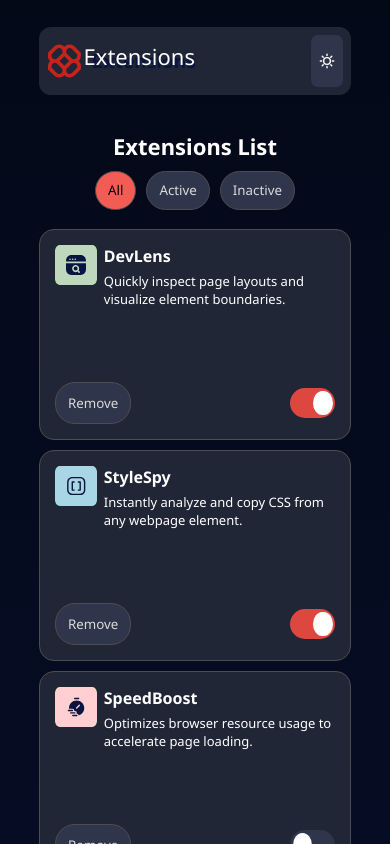
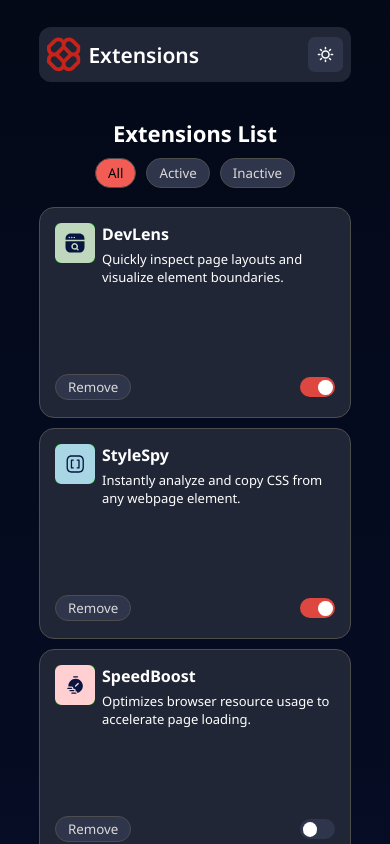
Before and after one commit to Kenzkyi/browser-extension, a React (Vite) app: page / in a window 390 px wide. Shown: the top 844 px of the page. Built offline with nearby package versions, Linux system fonts and the light colour scheme.

Commit message:
responsive on higher screen

```diff
--- a/src/App.jsx
+++ b/src/App.jsx
@@ -1,6 +1,7 @@
 import React, { useEffect } from 'react'
 import sunIcon from './assets/images/icon-sun.svg'
 import moonIcon from './assets/images/icon-moon.svg'
+import logo from './assets/images/logo.svg'
 import { useDispatch, useSelector } from 'react-redux'
 import { setDatas, setfilteredDatas, setMode, setNavState } from './global/slice'
 
@@ -50,8 +51,8 @@ const App = () => {
     <div className='app' style={{background:isDark ? 'linear-gradient(180deg, #040918 0%, #091540 100%)' : 'linear-gradient(180deg, #EBF2FC 0%, #EEF8F9 100%)'}}>
       <div className="app-header" style={{background:isDark ? 'hsl(226, 25%, 17%)' : 'hsl(200, 60%, 99%)',boxShadow:isDark ? 'none' : 'rgba(149, 157, 165, 0.2) 0px 8px 24px;'}}>
         <nav>
-          <p style={{display:isDark ? 'flex' : 'none' }}>Extensions</p>
-          <svg height={'100%'} width={'100%'} color='blue' />
+          <img src={logo} />
+          <p style={{color:isDark ? 'white' : 'hsl(226, 25%, 17%)'}}>Extensions</p>
         </nav>
         <aside style={{backgroundColor:isDark ? 'hsl(225, 23%, 24%)' : 'hsl(0, 0%, 93%)'}} onClick={()=>dispatch(setMode(!isDark))}>
           {
--- a/src/index.css
+++ b/src/index.css
@@ -6,7 +6,7 @@
 }
 
 .app{
-  min-height: 100vh;
+  min-height: 100dvh;
   width: 100%;
   background: linear-gradient(180deg, #040918 0%, #091540 100%);
   display: flex;
@@ -17,43 +17,42 @@
 }
 
 .app-header{
-  height: 8vh;
+  height: 55px;
   width: 80%;
   background-color: hsl(226, 25%, 17%);
   border-radius: 12px;
   padding: 8px;
   display: flex;
   justify-content: space-between;
+  align-items: center;
 
 
   nav{
-    height: 100%;
+    height: 35px;
     width: 150px;
-    position: relative;
+    display: flex;
+    align-items: center;
+    gap: 7px;
 
     p{
-      position: absolute;
       color: white;
-      font-size: 19px;
-      right: 7px;
-      top: 2px;
+      font-size: 21px;
+      font-weight: 600;
+      right: 1%;
+      top: 5%;
     }
 
-    svg{
-      height: 100%;
-      width: 100%;
-      background: url('./assets/images/logo.svg');
-      background-repeat: no-repeat;
-      background-position: center;
-      background-size: contain;
+    img{
+      height: 35px;
+      width: 35px;
+    }
 
 
-    }
   }
 
   aside{
-    height: 100%;
-    width: 32px;
+    height: 35px;
+    width: 35px;
     background-color: hsl(225, 23%, 24%);
     border-radius: 7px;
     display: flex;
@@ -68,19 +67,11 @@
     }
   }
 
-  @media screen and (max-width:480px) {
-    nav{
-      p{
-        top: 6px;
-        right: 2px;
-        font-size: 22px;
-      }
-    }
-  }
+
 }
 
 .app-secondLayer{
-  min-height: 4.7vh;
+  min-height: 4.7dvh;
   width: 80%;
   margin-top: 36px;
   display: flex;
@@ -93,7 +84,7 @@
   }
 
   section{
-    height: 4.7vh;
+    height: 30px;
     display: flex;
     gap: 10px;
 
@@ -119,7 +110,7 @@
 }
 
 .app-thirdLayer{
-  min-height: 20vh;
+  min-height: 50dvh;
   width: 80%;
   display: grid;
   margin-top: 19px;
@@ -128,7 +119,7 @@
   margin-bottom: 30px;
 
   main{
-    height: 30dvh;
+    height: 180px;
     width: 100%;
     background-color: hsl(226, 25%, 17%);
     border-radius: 15px;
@@ -146,7 +137,7 @@
 
       nav{
         height: 40px;
-        width: 15%;
+        width: 40px;
         background-color: green;
         border-radius: 5px;
 
@@ -177,7 +168,7 @@
     }
 
     footer{
-      height: 5vh;
+      height: 30px;
       width: 100%;
       display: flex;
       justify-content: space-between;
@@ -199,7 +190,7 @@
 
       aside{
         width: 50px;
-        height: 80%;
+        height: 25px;
         border-radius: 15px;
         background-color: hsl(225, 23%, 24%);
         padding: 2.5px;
@@ -233,9 +224,12 @@
       height: 25dvh;
 
       footer{
+        button{
+          height: 20px;
+        }
         aside{
-          height: 70%;
-          width: 45px;
+          height: 20px;
+          width: 35px;
 
           section{
             width: 50%;
```
Also changed, not shown: src/assets/images/logo.svg.
